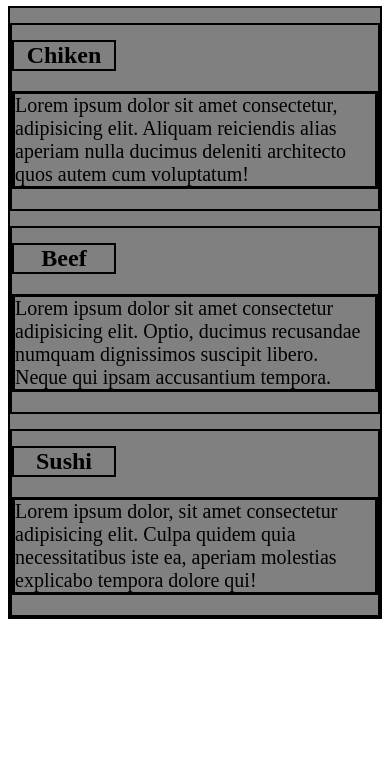
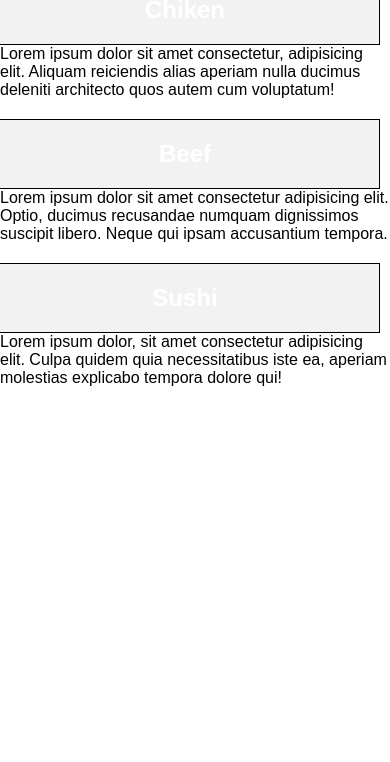
Before and after one commit to Eya625/assignment2, a plain HTML site: page module2-solution/index.html in a window 390 px wide. Shown: the part 82-844 px from the top of the page. Drawn offline with Linux system fonts and the light colour scheme.

Commit message:
assignment*

```diff
--- a/module2-solution/css/styles.css
+++ b/module2-solution/css/styles.css
@@ -1,4 +1,4 @@
-*{
+/**{
     padding: 0;
     margin-top: 15px;
 }
@@ -24,10 +24,98 @@ section{
     border: 2px solid black;
     background-color: grey;
 }
-@media(min-width: 992px){
-    section {
-        width: 30%;
-        float: left;
-        margin: 10px;
+/* Desktop view */
+/*.section {
+    width: 33.33%; /* Each section takes up 1/3 of the screen
+    float: left;
+    box-sizing: border-box;
+    padding: 20px;
+}
+/* Tablet view
+@media screen and (max-width: 991px) {
+    .section {
+        width: 50%; /* Each section takes up 1/2 of the screen
+    }
+    .section:nth-child(3) {
+        clear: both; /* Clear the float for the 3rd section to start a new row
+        width: 100%; /* Full width for the 3rd section
     }
 }
+ /* Mobile view
+ @media screen and (max-width: 767px) {
+    .section {
+        width: 100%; /* Each section takes up the full width of the screen
+        float: none; /* Remove float
+    }
+}
+/* Reset some default browser styles */
+body, h1, h2, p {
+    margin: 0;
+    padding: 0;
+}
+
+/* Define global styles */
+body {
+    font-family: Arial, sans-serif;
+}
+
+/* Header styles */
+header {
+    background-color: #333; /* Set your header background color */
+    color: white; /* Set your header text color */
+    text-align: center;
+    padding: 20px 0;
+}
+
+/* Main content styles */
+main {
+    display: flex; /* Display sections side by side in desktop view */
+    justify-content: space-between; /* Add space between sections */
+    flex-wrap: wrap; /* Wrap sections to the next row on smaller screens */
+    margin: 20px; /* Add space between the sections and the browser window */
+}
+
+.section {
+    flex: 1; /* Equal width for all sections */
+    margin: 10px; /* Add space between sections */
+    position: relative; /* For section title positioning */
+    background-color: #f2f2f2; /* Set your section background color */
+    border: 1px solid black; /* Add a black border to sections */
+    padding: 20px; /* Add space between text and section borders */
+    box-sizing: border-box; /* Include padding in the width */
+}
+
+/* Section title region styles */
+h2 {
+    position: absolute;
+    top: 10px; /* Adjust vertical position */
+    right: 10px; /* Adjust horizontal position */
+    background-color: #666; /* Set your section title background color */
+    color: white; /* Set your section title text color */
+    padding: 5px 10px; /* Add space around section titles */
+}
+
+/* Media queries for responsive design */
+@media (max-width: 991px) {
+    .section {
+        flex: 1; /* Equal width for all sections in tablet view */
+        margin: 10px; /* Add space between sections */
+    }
+    h2 {
+        top: 10px; /* Adjust vertical position for tablet view */
+    }
+}
+
+@media (max-width: 767px) {
+    .section {
+        flex: 1; /* Full width for all sections in mobile view */
+        margin: 10px 0; /* Add space between sections */
+    }
+    h2 {
+        position: static; /* Reset title position for mobile view */
+        background-color: #666; /* Set your section title background color */
+        color: white; /* Set your section title text color */
+        text-align: center; /* Center-align section titles */
+        margin-top: 10px; /* Adjust spacing above section titles */
+    }
+}
--- a/module2-solution/index.html
+++ b/module2-solution/index.html
@@ -8,18 +8,16 @@
 </head>
 <body>
     <h1>Our Menu</h1>
-    <section class="container-f">
-    <section>
-        <h2 id="content">Chiken</h2>
+        <h2 class="section">Chiken</h2>
         <p>Lorem ipsum dolor sit amet consectetur, adipisicing elit. Aliquam reiciendis alias aperiam nulla ducimus deleniti architecto quos autem cum voluptatum!</p>
     </section>
     <section>
-        <h2 id="content">Beef</h2>
+        <h2 class="section">Beef</h2>
         <p>Lorem ipsum dolor sit amet consectetur adipisicing elit. Optio, ducimus recusandae numquam dignissimos suscipit libero.
              Neque qui ipsam accusantium tempora.</p>
     </section>
     <section>
-        <h2 id="content">Sushi</h2>
+        <h2 class="section">Sushi</h2>
         <p>Lorem ipsum dolor, sit amet consectetur adipisicing elit. Culpa quidem quia necessitatibus iste ea, aperiam molestias explicabo tempora dolore qui!</p>
     </section>
 </section>
```
